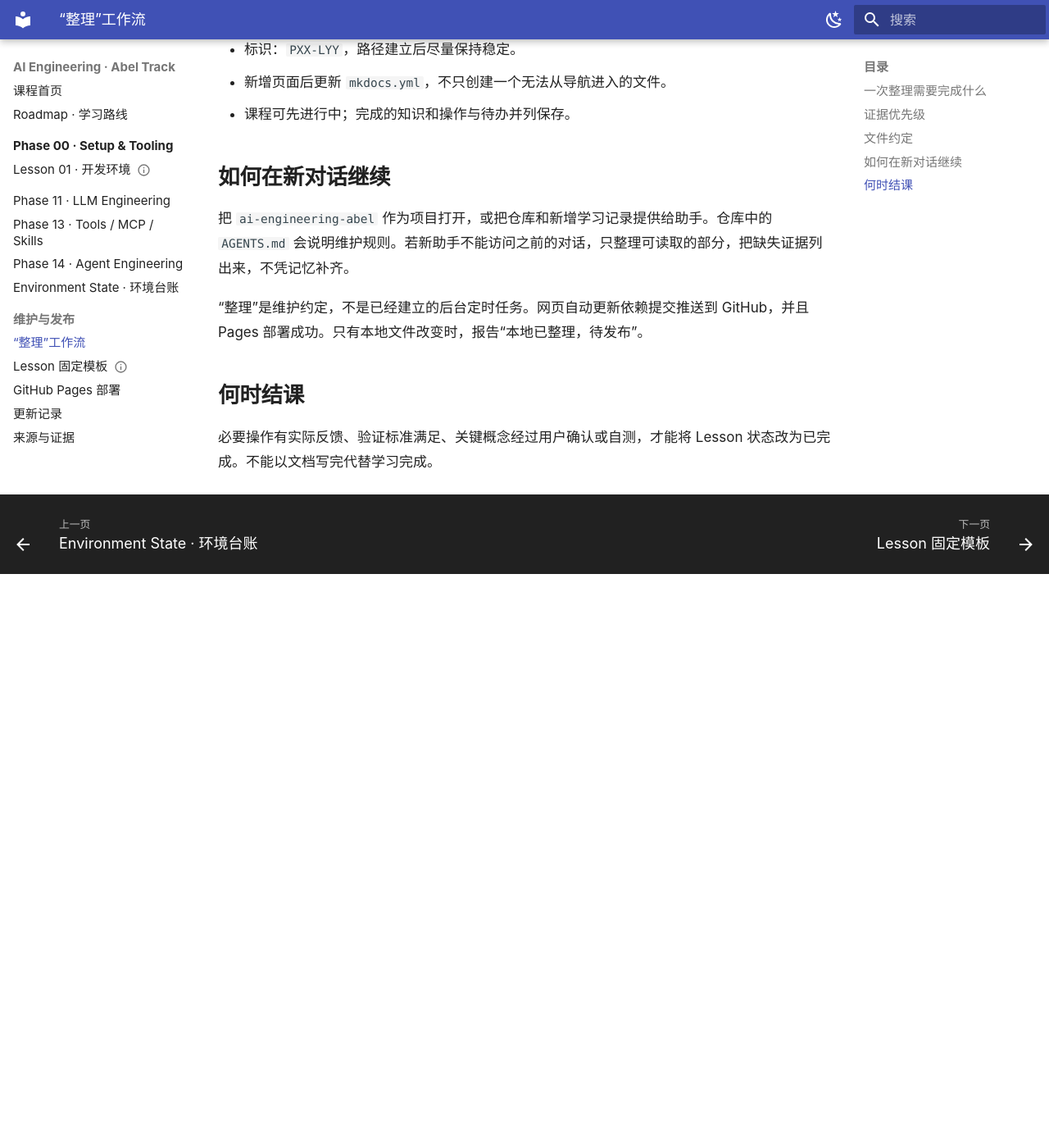
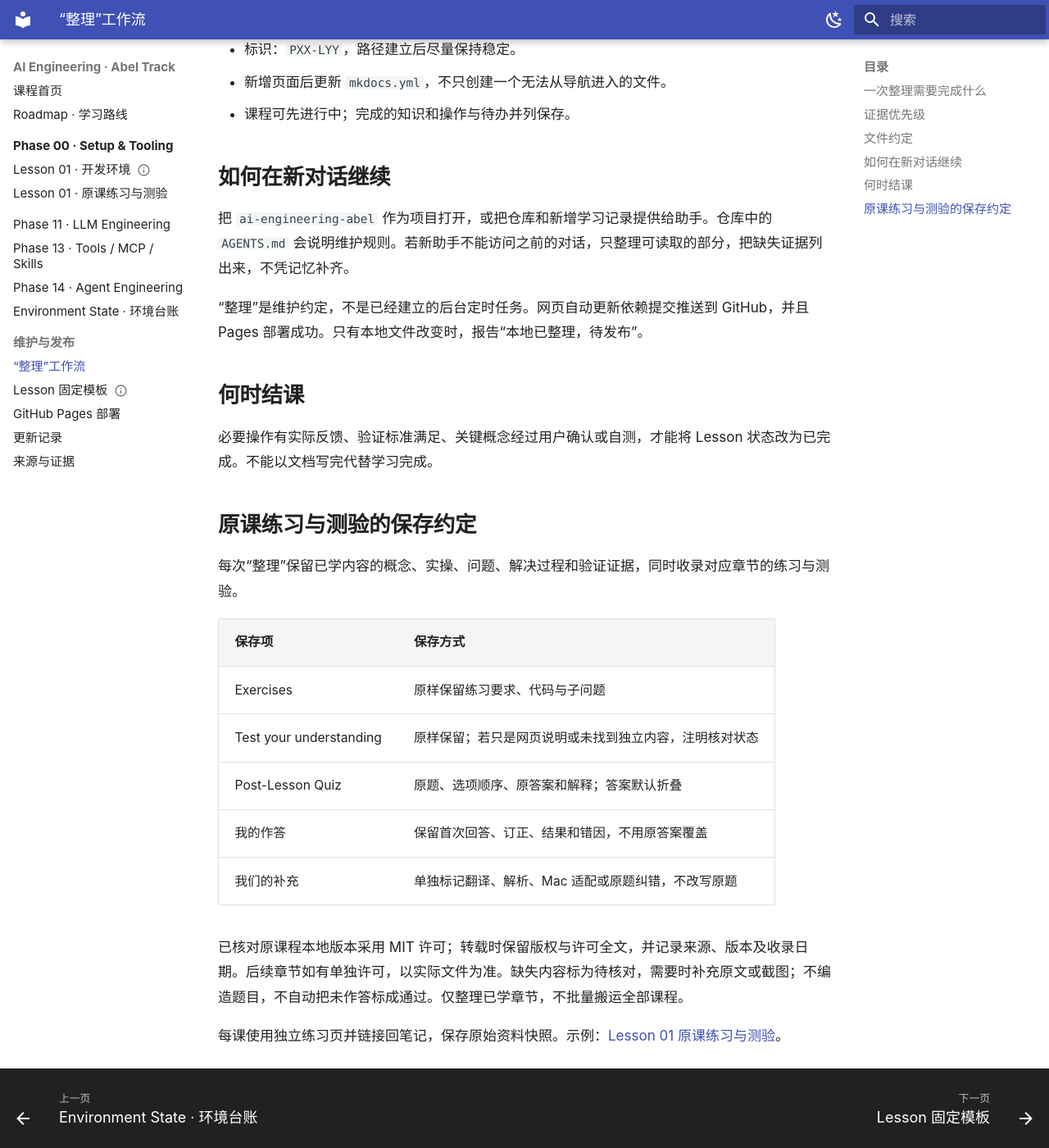
Before and after one commit to AbelGuan/ai-engineering-abel, an MkDocs documentation site: the page built from docs/maintenance.md, in a window 1280 px wide and 1400 px high, scrolled down 1252 px. Shown: the whole window at 82% size. Built offline with MkDocs 1.6.1 and Material for MkDocs 9.7.7, drawn with Linux system fonts in a browser that asks for light colours; before the commit the page ends 1952 px from its top, so only the background shows below that.

Commit message:
Preserve licensed lesson exercises and quizzes in course workflow

```diff
--- /dev/null
+++ b/docs/assets/upstream/p00-l01/exercises.txt
@@ -0,0 +1,5 @@
+## Exercises
+
+1. Run the verification script and fix any failures
+2. Create a Python virtual environment for this course and install PyTorch
+3. Write a "hello world" in all four languages and run each one
--- a/docs/changelog.md
+++ b/docs/changelog.md
@@ -1,4 +1,10 @@
 # 更新记录
+
+## 2026-09-26 · 纳入原课练习与测验
+
+- 按用户要求，将已学章节的 Exercises、Test your understanding 与 Post-Lesson Quiz 纳入固定整理规则与模板。
+- 核对原课程 MIT 许可，为首课保存 3 项 Exercises、3 道课后测验，以及原始快照、版权和许可。
+- 当前本地原课未找到单独的 Test your understanding 段落，保留待核对状态；未记录用户作答，不标记完成。
 
 ## 2026-09-26 · GitHub Pages 首次上线
 
--- a/docs/maintenance.md
+++ b/docs/maintenance.md
@@ -38,3 +38,19 @@
 ## 何时结课
 
 必要操作有实际反馈、验证标准满足、关键概念经过用户确认或自测，才能将 Lesson 状态改为已完成。不能以文档写完代替学习完成。
+
+## 原课练习与测验的保存约定
+
+每次“整理”保留已学内容的概念、实操、问题、解决过程和验证证据，同时收录对应章节的练习与测验。
+
+| 保存项 | 保存方式 |
+|---|---|
+| Exercises | 原样保留练习要求、代码与子问题 |
+| Test your understanding | 原样保留；若只是网页说明或未找到独立内容，注明核对状态 |
+| Post-Lesson Quiz | 原题、选项顺序、原答案和解释；答案默认折叠 |
+| 我的作答 | 保留首次回答、订正、结果和错因，不用原答案覆盖 |
+| 我们的补充 | 单独标记翻译、解析、Mac 适配或原题纠错，不改写原题 |
+
+已核对原课程本地版本采用 MIT 许可；转载时保留版权与许可全文，并记录来源、版本及收录日期。后续章节如有单独许可，以实际文件为准。缺失内容标为待核对，需要时补充原文或截图；不编造题目，不自动把未作答标成通过。仅整理已学章节，不批量搬运全部课程。
+
+每课使用独立练习页并链接回笔记，保存原始资料快照。示例：[Lesson 01 原课练习与测验](phases/00-setup-and-tooling/01-dev-environment-practice.md)。
--- /dev/null
+++ b/docs/phases/00-setup-and-tooling/01-dev-environment-practice.md
@@ -0,0 +1,85 @@
+# Lesson 01 · 原课练习与测验
+
+**收录状态：已收录 Exercises 和 Post-Lesson Quiz；作答状态：未记录。** 收录题目不等于完成练习或通过测验。
+
+来源：[AI Engineering from Scratch](https://github.com/rohitg00/ai-engineering-from-scratch)，作者 Rohit Ghumare。归档于 2026-09-26，原仓库版本 `8bc378c2e07777899322ae77cd0dde94cb12fab3`。以下保存该本地版本的英文原文，不将翻译或个人解释混入原题。
+
+Copyright (c) 2026 Rohit Ghumare。转载遵循 [MIT 许可全文](../../assets/upstream/p00-l01/LICENSE.txt)。
+
+## Exercises
+
+来源：[原课文档](https://github.com/rohitg00/ai-engineering-from-scratch/blob/8bc378c2e07777899322ae77cd0dde94cb12fab3/phases/00-setup-and-tooling/01-dev-environment/docs/en.md) · [原文快照](../../assets/upstream/p00-l01/exercises.txt)
+
+1. Run the verification script and fix any failures
+2. Create a Python virtual environment for this course and install PyTorch
+3. Write a "hello world" in all four languages and run each one
+
+!!! note "本路线补充说明（非原文）"
+    上述练习保留原样。PyTorch 与四种语言的练习仍按我们的学习路线暂缓，不因为收录原题就要求现在安装。
+
+## Test your understanding
+
+**待核对。** 当前原课文档只有 `Exercises` 标题，未找到独立的同名段落。它可能是网页上的栏目说明，也可能来自其他文件；拿到对应页面内容后再核对，不把自编题当作原题。
+
+## Post-Lesson Quiz
+
+来源：[原课 quiz.json](https://github.com/rohitg00/ai-engineering-from-scratch/blob/8bc378c2e07777899322ae77cd0dde94cb12fab3/phases/00-setup-and-tooling/01-dev-environment/quiz.json) · [完整数据快照](../../assets/upstream/p00-l01/quiz.json)。以下按原文件顺序收录 `stage: post` 的全部 3 题；选项顺序未更改。
+
+### 1. In the four-layer environment stack, which layer must be installed first?
+
+A. Language Runtimes (Python, Node.js)
+
+B. System Foundation (OS, shell, GPU drivers)
+
+C. Package Managers (pip, npm, cargo)
+
+D. AI/ML Libraries (PyTorch, JAX)
+
+??? note "原课答案与解释（展开查看）"
+    **B. System Foundation (OS, shell, GPU drivers)**
+
+    You install bottom-up: system foundation first (OS, drivers), then package managers, then language runtimes, then AI libraries. Each layer depends on the one below.
+
+### 2. What is the purpose of uv in a Python AI project?
+
+A. A GPU monitoring tool
+
+B. A neural network visualization library
+
+C. An ultra-fast Python package installer and resolver
+
+D. A CUDA compiler for custom kernels
+
+??? note "原课答案与解释（展开查看）"
+    **C. An ultra-fast Python package installer and resolver**
+
+    uv is a fast Python package installer written in Rust. It replaces pip with much faster dependency resolution and installation, often 10-100x faster.
+
+### 3. How do you verify that PyTorch can access your GPU?
+
+A. python -c 'import gpu'
+
+B. import torch; print(torch.cuda.is_available())
+
+C. import torch; print(torch.__version__)
+
+D. nvidia-smi --query
+
+??? note "原课答案与解释（展开查看）"
+    **B. import torch; print(torch.cuda.is_available())**
+
+    torch.cuda.is_available() returns True if PyTorch can access CUDA GPUs. On Apple Silicon, use torch.backends.mps.is_available() for Metal Performance Shaders.
+
+!!! note "本路线补充说明（非原文）"
+    第三题的 CUDA 检查适用于 NVIDIA CUDA；Apple Silicon 应区分 MPS。第一题的层次顺序是原课程的教学模型，实际工具可能跨层或有不同安装顺序。第二题中的速度倍数是原课说法，本次未验证。原答案忠实保存，不代表我们验证了其中所有概括。
+
+## 我的作答与复盘
+
+| 项目 | 我的作答 / 操作 | 结果 | 复盘 |
+|---|---|---|---|
+| Exercises 1–3 | 未记录 | 未验证 | 待学习时填写 |
+| Post-Lesson Quiz 1–3 | 未记录 | 未作答 | 待用户回答后记录 |
+
+保存首次作答、后续订正与原因；原课答案和助手解析分别标注，不用正确答案覆盖用户最初的理解。
+
+返回[首课笔记](01-dev-environment.md)。
--- a/docs/phases/00-setup-and-tooling/01-dev-environment.md
+++ b/docs/phases/00-setup-and-tooling/01-dev-environment.md
@@ -184,6 +184,8 @@ Python 3.14.7
 
 Homebrew 和 uv 各有职责；uv 不是 Python 内部的一层，虚拟环境也不是另一个操作系统。它们最终一起回答：**这份代码，用哪个解释器和哪组依赖来运行？**
 
+原课程题目单独保存在[原课练习与测验](01-dev-environment-practice.md)，收录原题不代表已经完成。
+
 ## 11. 验证标准
 
 | 标准 | 证据 / 状态 |
--- a/mkdocs.yml
+++ b/mkdocs.yml
@@ -5,6 +5,7 @@ site_url: !ENV [SITE_URL, 'http://127.0.0.1:8000/']
 strict: true
 exclude_docs: |
   !/templates/
+  /assets/upstream/**/*.md
 theme:
   name: material
   language: zh
@@ -51,6 +52,7 @@ nav:
   - Phase 00 · Setup & Tooling:
       - 阶段概览: phases/00-setup-and-tooling/index.md
       - Lesson 01 · 开发环境: phases/00-setup-and-tooling/01-dev-environment.md
+      - Lesson 01 · 原课练习与测验: phases/00-setup-and-tooling/01-dev-environment-practice.md
   - Phase 11 · LLM Engineering: phases/11-llm-engineering/index.md
   - Phase 13 · Tools / MCP / Skills: phases/13-tools-and-protocols/index.md
   - Phase 14 · Agent Engineering: phases/14-agent-engineering/index.md
```
Also changed, not shown: AGENTS.md (+5 -1 lines), docs/assets/upstream/p00-l01/quiz.json (added, +64 -0 lines), docs/templates/lesson-template.md (+2 -0 lines), docs/assets/upstream/p00-l01/LICENSE.txt (added).
